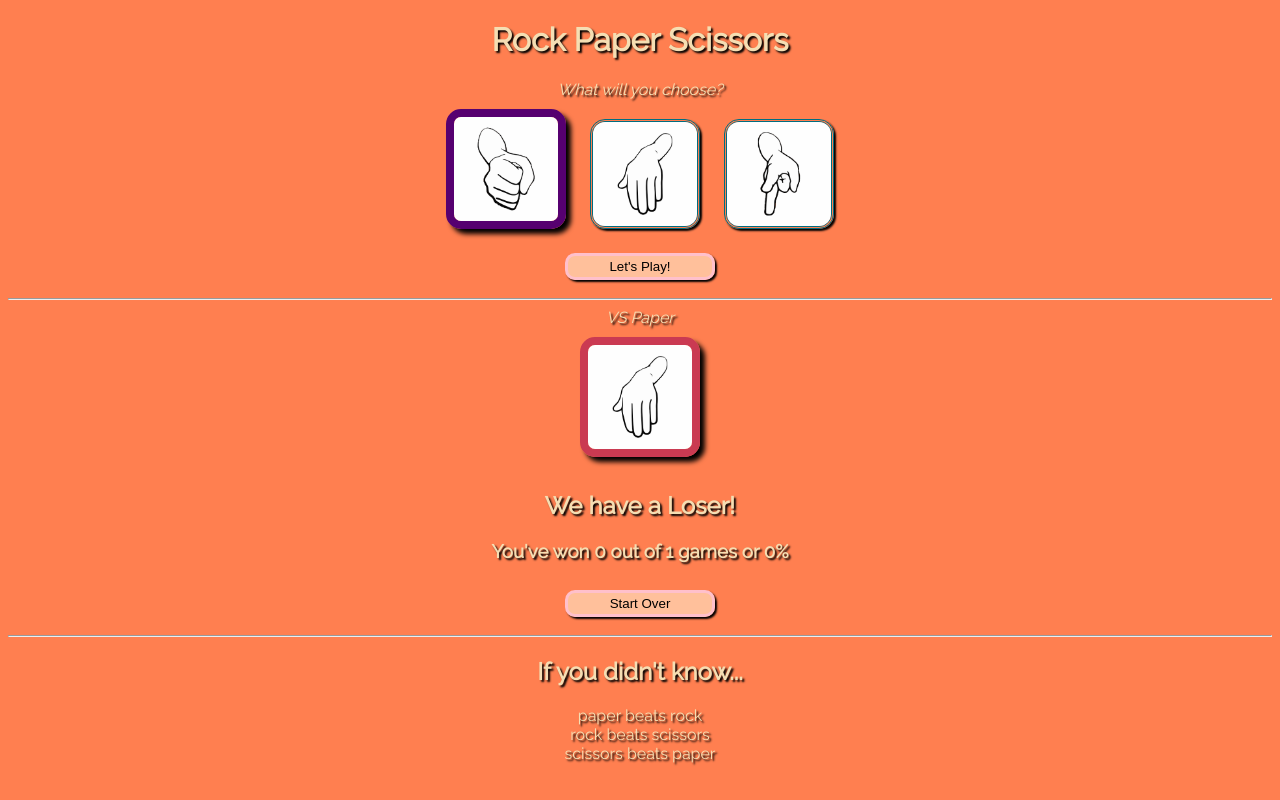
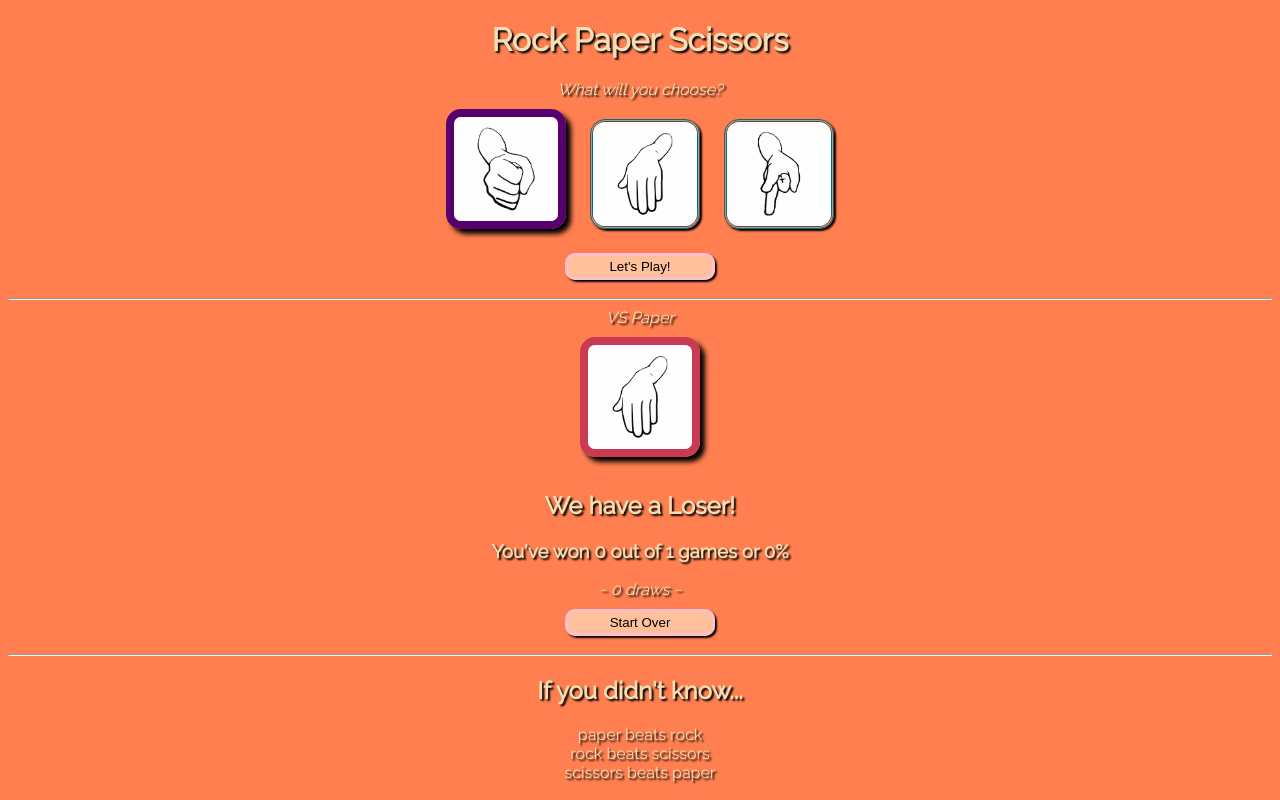
Before and after one commit to SeHarlan/Rock-Paper-Scissors, a plain HTML site: page index.html in a window 1280 px wide. Both pictures are taken after a click on the button "Let's Play!". Drawn offline with Linux system fonts and the light colour scheme.

Commit message:
added draws count

```diff
--- a/app.js
+++ b/app.js
@@ -8,6 +8,7 @@ const resetButton = document.getElementById('reset-button');
 const resultField = document.getElementById('result-field');
 const compChoice = document.getElementById('comp-choice');
 const compImage = document.getElementById('comp-img');
+const drawText = document.getElementById('draws');
 
 //state
 let wins = 0;
@@ -30,6 +31,7 @@ function useResults(result) {
     resultField.style.opacity = '1';
     winLoseText.textContent = `We have a ${result}!`;
     scoreText.textContent = `You've won ${wins} out of ${totalPlays()} games or ${percent}%`;
+    drawText.textContent = `~ ${draws} draws ~`;
 }
 
 function displayComputerChoice(choice) {
--- a/index.html
+++ b/index.html
@@ -16,7 +16,7 @@
 
     <header>
         <h1>Rock Paper Scissors</h1>
-        <em>What will you choose?</em>
+        <i>What will you choose?</i>
     </header>
 
     <content>
@@ -47,6 +47,8 @@
             <img src='' id="comp-img">
             <h2 id="win-lose">You have won/lost</h2>
             <h3 id="score">your score is..</h3>
+            <i class="italics" id="draws"></i>
+            <br>
             <button type="button" class="button" id="reset-button">Start Over</button>
         </div>
 
--- a/style.css
+++ b/style.css
@@ -42,6 +42,9 @@ input:checked + .player-choice-img {
     box-shadow: 5px 5px 5px black;
 }
 
+.italics {
+    margin-bottom: 10px;
+}
 .button {
     margin: 10px;
     width: 150px;
```
